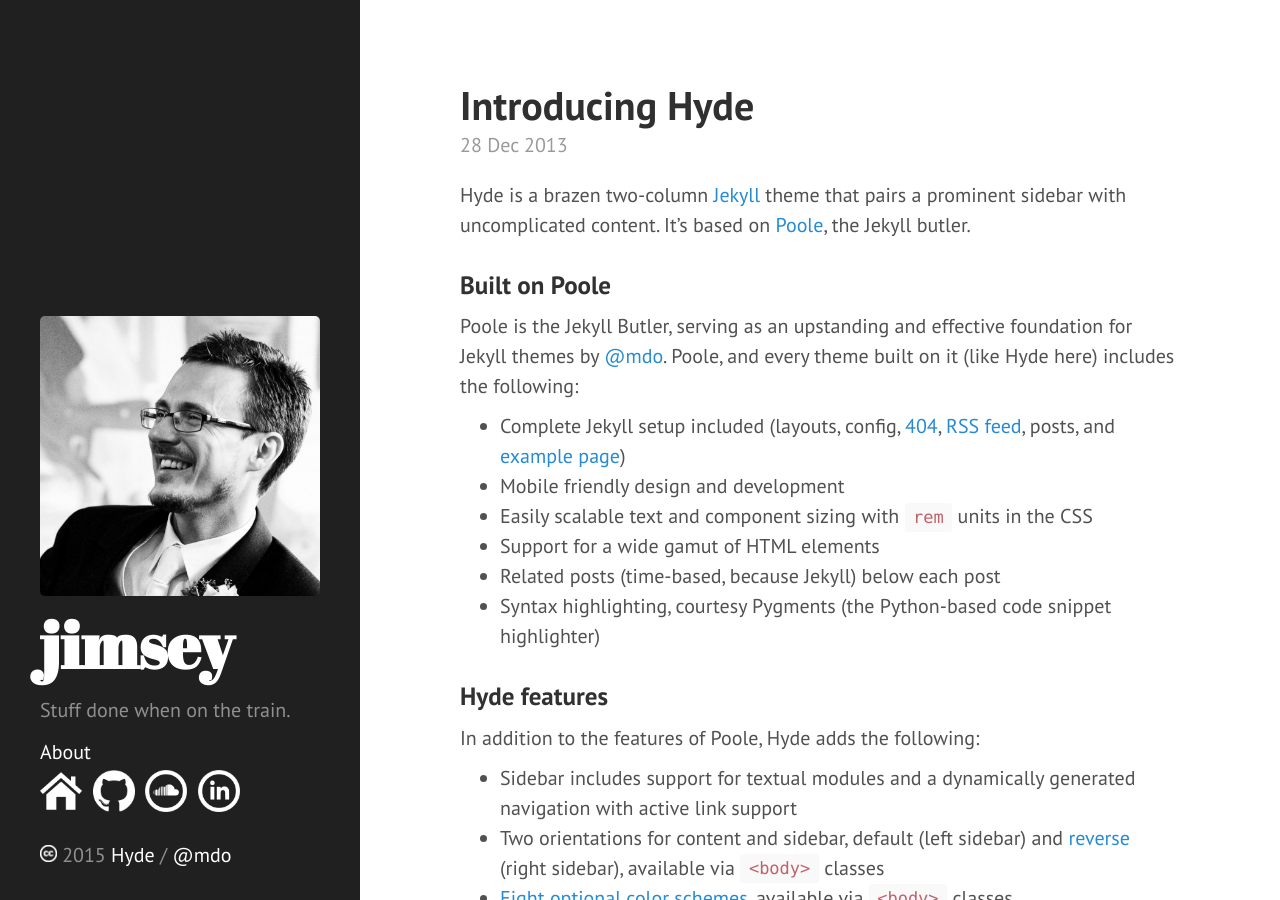
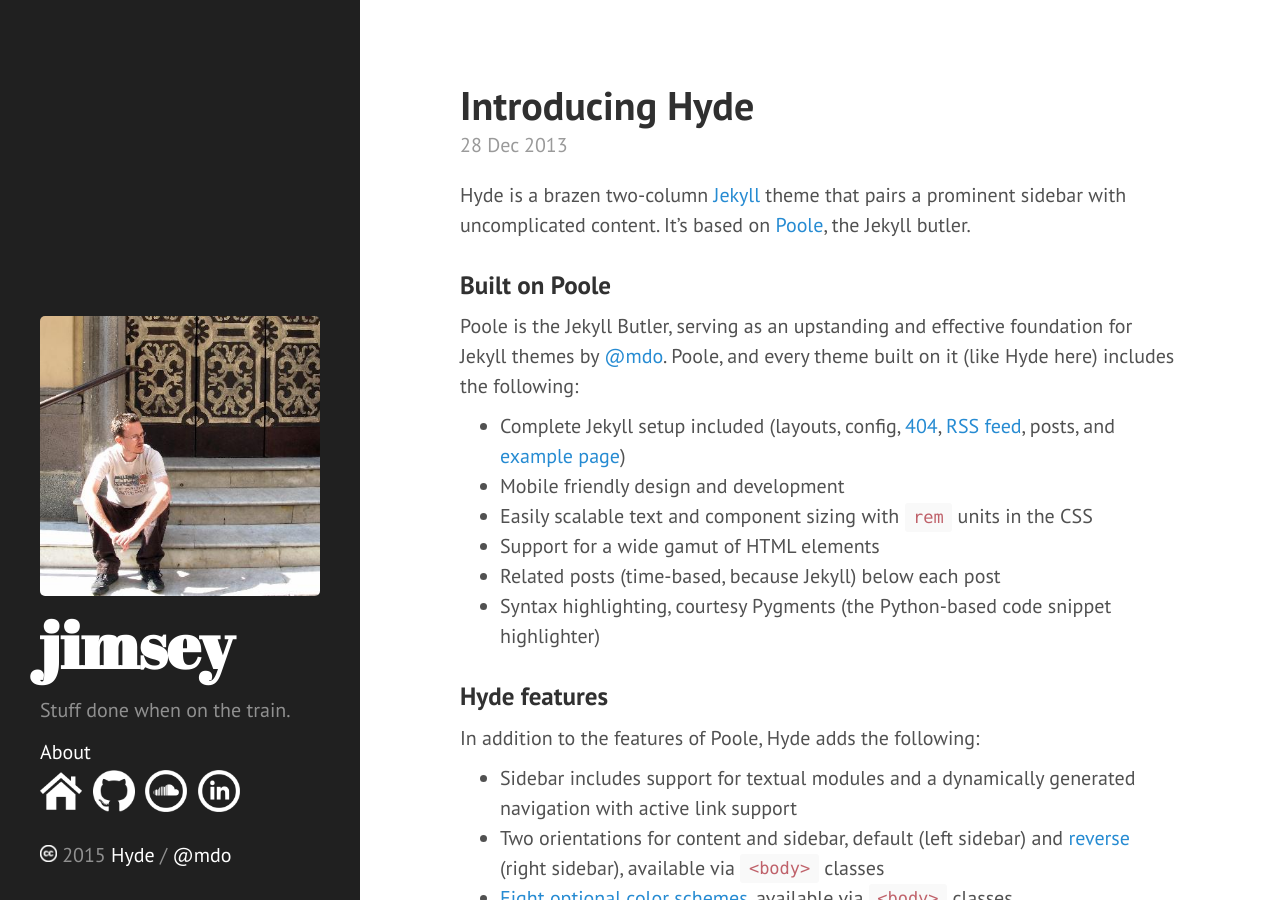
Before and after one commit to the-james-burton/the-james-burton.github.io, a Jekyll site: the page built from index.html, in a window 1280 px wide and 900 px high. Built offline with Jekyll 4.4.1, drawn with Linux system fonts in a browser that asks for light colours; Markdown is read by kramdown in place of the engine named in the settings; the list of posts is cut into pages by our own code.

Commit message:
alternative image

```diff
--- a/_includes/sidebar.html
+++ b/_includes/sidebar.html
@@ -1,7 +1,7 @@
 <div class="sidebar">
   <div class="container sidebar-sticky">
     <div class="sidebar-about">
-      <img src="/public/images/the-james-burton.jpg"></img>
+      <img src="/public/images/the-james-burton2.jpg"></img>
       <h1>
         <a href="{{ site.baseurl }}">
           {{ site.title }}
```
Also changed, not shown: public/images/the-james-burton2.jpg (added).
